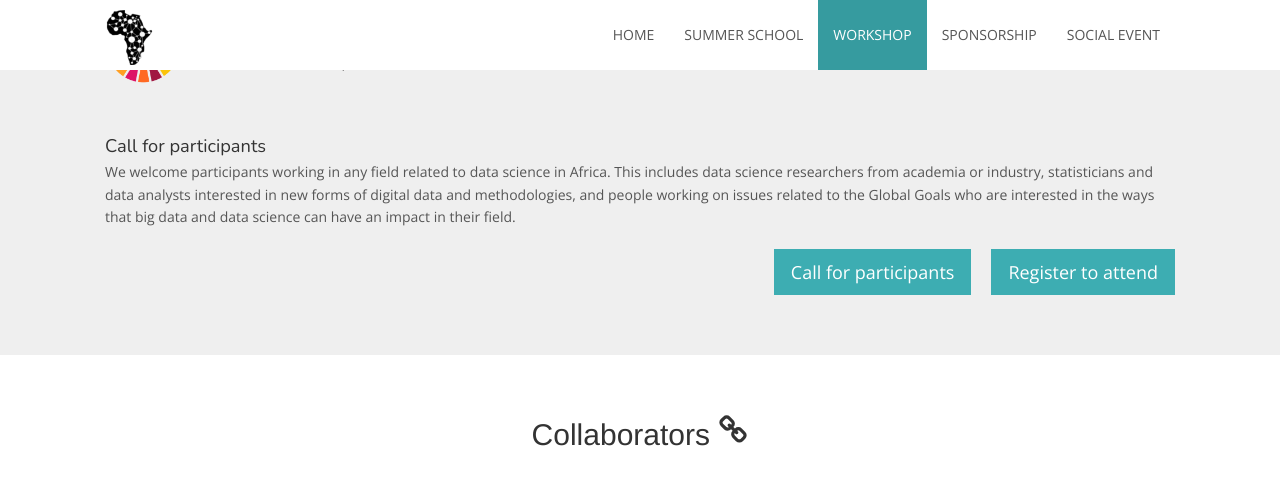
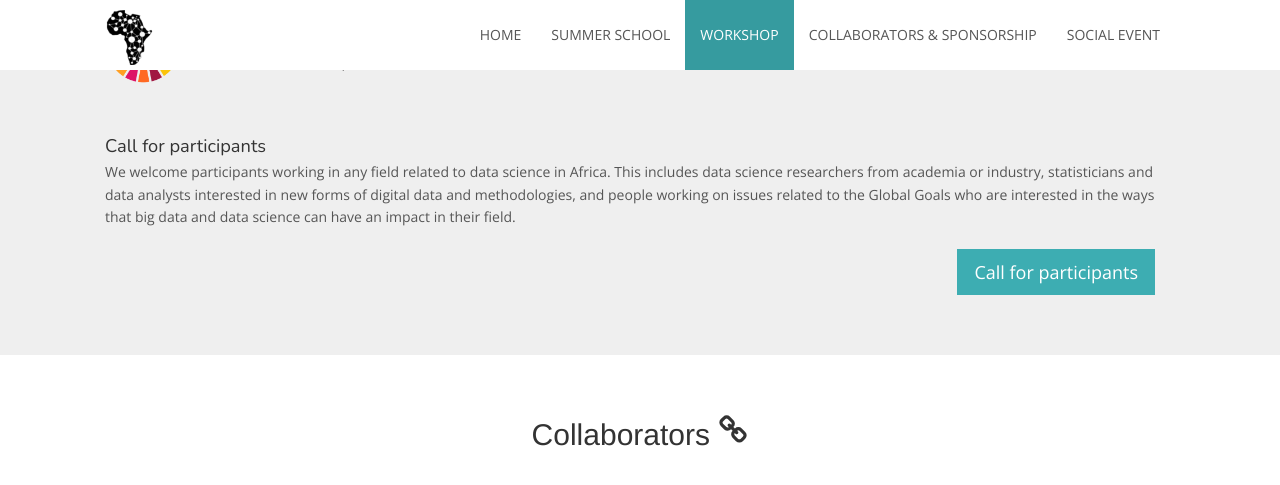
Before and after one commit to datsciafrica/dsa2017, a Jekyll site: the page built from index.html, in a window 1280 px wide and 900 px high, scrolled down 1439 px, cut to the strip 0-487 px from the top of the window. Built offline with Jekyll 4.4.1, drawn with Linux system fonts in a browser that asks for light colours; nearby versions of some CDN libraries.

Commit message:
removed register to attend

```diff
--- a/_includes/events-header.html
+++ b/_includes/events-header.html
@@ -18,7 +18,7 @@
                 <li><a class="scroll" href="/">HOME</a></li>
                 <li><a class="scroll" href="#summer_school">SUMMER SCHOOL</a></li>
                 <li><a class="scroll" href="#workshop">WORKSHOP</a></li>
-                <li><a class="scroll" href="#sponsors">SPONSORSHIP</a></li>
+                <li><a class="scroll" href="#sponsors">COLLABORATORS &amp; SPONSORSHIP</a></li>
                 <!-- <li><a class="scroll" href="#testimonials">TRAVEL</a></li> -->
                 <li><a class="scroll" href="#social_event">SOCIAL EVENT</a></li>
             </ul>
--- a/index.html
+++ b/index.html
@@ -123,7 +123,7 @@ text-align: center;">
                     </p>
                 </div>
 
-                <div><a class="btn btn-default btn-lg" data-toggle="modal" href="http://goo.gl/forms/SDhKuHKz8E" style="float:right; ">Register to attend</a></div>
+<!--                <div><a class="btn btn-default btn-lg" data-toggle="modal" href="http://goo.gl/forms/SDhKuHKz8E" style="float:right; ">Register to attend</a></div>-->
                 <div><a class="btn btn-default btn-lg" data-toggle="modal" href="http://goo.gl/forms/Et8ztKOQmo" style="float:right;margin-right: 20px">Call for participants</a></div>
             </div>
         </div>
@@ -182,7 +182,7 @@ text-align: center;">
                 </div>
                 </div>
             </div>
-        <h1>Sponsorship</h1>
+        <h2 style="font-family: 'Helvetica Neue',Helvetica,Arial,sans-serif;">Sponsorship</h2>
         <p>Sponsoring the Data Science Africa 2016 Event is a great way to communicate your commitment to support the achievement of the sustainable development goals. To become a sponsor, please contact Data Science Africa at <a href="mailto:datasciafrica@gmail.com">datasciafrica@gmail.com</a></p>
 
 
@@ -194,7 +194,7 @@ text-align: center;">
 <div id="social_event" class="about" style="background-color: #efefef; text-align: center; ">
     <div class="container-fluid">
         <!-- <h1 class="section-title" style="font-family: 'Helvetica Neue',Helvetica,Arial,sans-serif; color:#3dadb2">Workshop</h1> -->
-        <h1>Social Event</h1>
+        <h2 style="font-family: 'Helvetica Neue',Helvetica,Arial,sans-serif;">Social Event</h2>
         <p>The social event is for promoting networking among members. This time the event is organised at a Chimpanzee sanctuary on an Island in Lake Victoria. For more information</p>
 
         <a class="btn btn-primary btn-lg" style="background-color: #3dadb2; border-color: #3dadb2"  href="{{site.baseurl}}/ngamba_island.pdf">Download</a>
```
Also changed, not shown: 2 other files.
